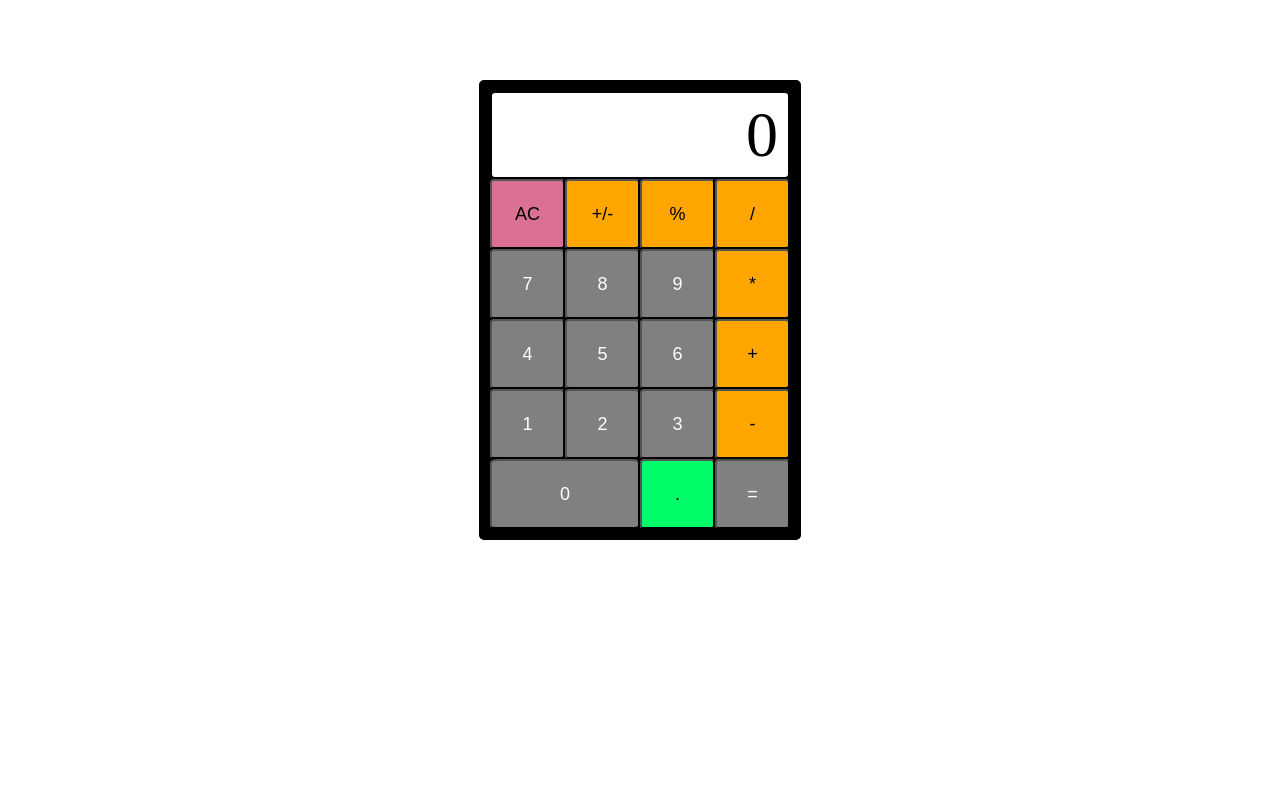
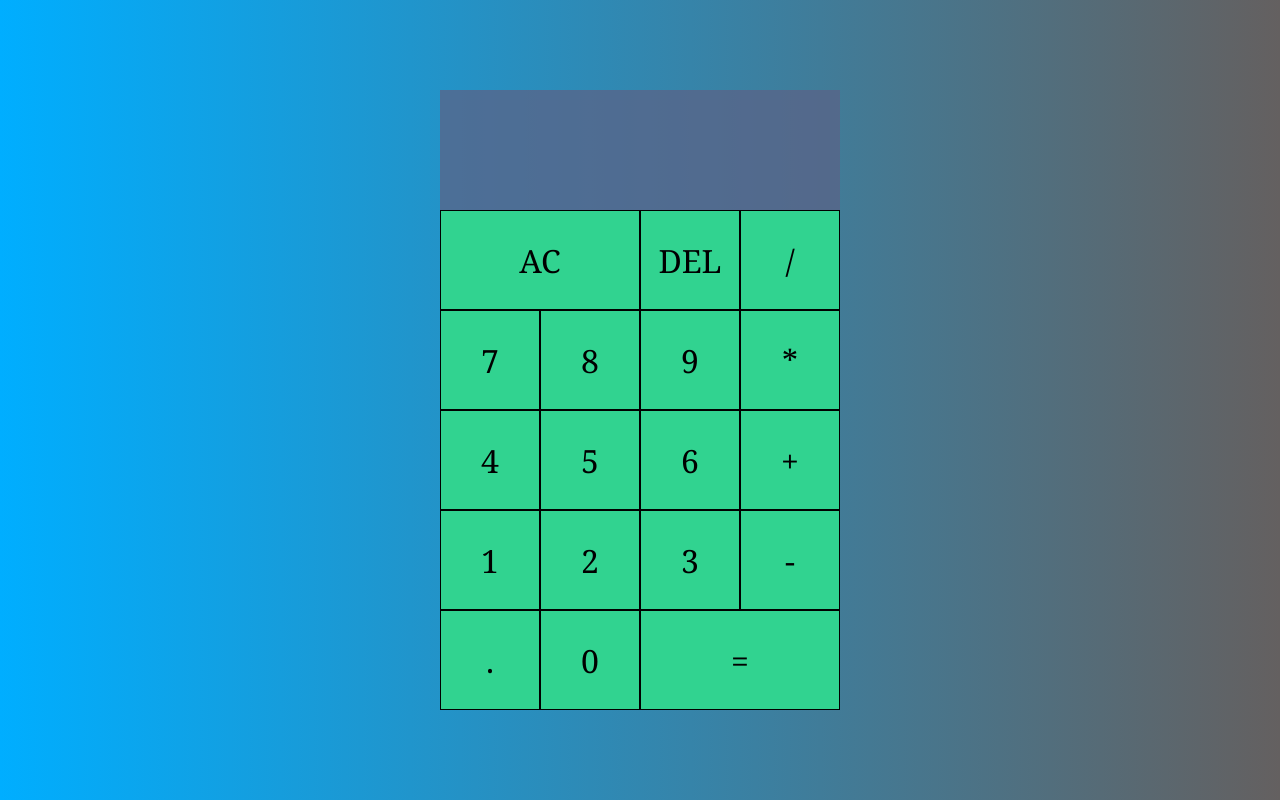
Before and after one commit to CameronMeyer07/calculator, a plain HTML site: page index.html in a window 1280 px wide. Both pictures are taken after a click on the button "AC". Drawn offline with Linux system fonts and the light colour scheme.

Commit message:
Add the working JS to the calculator

```diff
--- a/index.html
+++ b/index.html
@@ -3,35 +3,34 @@
 <head>
     <meta charset="UTF-8">
     <meta name="viewport" content="width=device-width, initial-scale=1.0">
-    <link rel="stylesheet" href="styles.css">
+    <title>Calculator</title>
+    <link href="styles.css" rel="stylesheet">
     <script src="script.js" defer></script>
-    <title>Calculator</title>
 </head>
 <body>
-    <div class="container">
-        <div class="display">0</div>
-        <div class="keypad">
-            <button class="clear">AC</button>
-            <button class="operator" onclick="add()">+/-</button>
-            <button class="operator">%</button>
-            <button class="operator">/</button>
-            <button class="operand">7</button>
-            <button class="operand">8</button>
-            <button class="operand">9</button>
-            <button class="operator">*</button>
-            <button class="operand">4</button>
-            <button class="operand">5</button>
-            <button class="operand">6</button>
-            <button class="operator">+</button>
-            <button class="operand">1</button>
-            <button class="operand">2</button>
-            <button class="operand">3</button>
-            <button class="operator">-</button>
-            <button class="operand zero">0</button>
-            <button class="operator comma">.</button>
-            <button class="operator equals">=</button>
+    <div class="calculator-grid">
+        <div class="output">
+            <div data-previous-opperand class="prevOpperand"></div>
+            <div data-current-opperand  class="currentOpperand"></div>
         </div>
+        <button class="span-two" data-all-clear>AC</button>
+        <button data-delete>DEL</button>
+        <button data-operation>/</button>
+        <button data-number>7</button>
+        <button data-number>8</button>
+        <button data-number>9</button>
+        <button data-operation>*</button>
+        <button data-number>4</button>
+        <button data-number>5</button>
+        <button data-number>6</button>
+        <button data-operation>+</button>
+        <button data-number>1</button>
+        <button data-number>2</button>
+        <button data-number>3</button>
+        <button data-operation>-</button>
+        <button data-number>.</button>
+        <button data-number>0</button>
+        <button class="span-two" data-equals>=</button>
     </div>
-
 </body>
 </html>
--- a/script.js
+++ b/script.js
@@ -1,21 +1,104 @@
-// Global variables
- let displayValue = '0';
- let firstVal = '';
- let secVal = '';
- let operator = '';
+class Calculator{
+    constructor(previousOpperandTextElement, currentOpperandTextElement){
+        this.previousOpperandTextElement = previousOpperandTextElement;
+        this.currentOpperandTextElement = currentOpperandTextElement;
+        this.clear();
+    }
 
-// functions
-const add = (a, b) => a + b;
-const sub = (a, b) => a - b;
-const divide = (a, b) => a / b;
-const multiply = (a, b) => a * b;
+    clear(){
+        this.currentOpperand = '';
+        this.previousOpperand = '';
+        this.operation = undefined;
+    }
 
-// update display
-const displayUpdate = () => {
-const display = document.querySelector(".display");
-display.innerText = displayValue;
+    delete(){
+        this.currentOpperand = this.currentOpperand.toString().slice(0, -1);
+    }
+
+    appendNumber(number){
+        if (number === '.' && this.currentOpperand.includes('.')) return;
+        this.currentOpperand += number;
+    }
+
+    chooseOpperation(operation){
+        if (this.currentOpperand === '') return;
+        if (this.previousOpperand !== ''){
+            this.compute()
+        }
+        this.operation = operation;
+        this.previousOpperand = this.currentOpperand;
+        this.currentOpperand = '';
+    }
+
+    compute(){
+        let computation ;
+        const prev = parseFloat(this.previousOpperand);
+        const current = parseFloat(this.currentOpperand);
+        if (isNaN(prev) || isNaN(current))return;
+
+        switch(this.operation){
+            case '+':
+                computation = prev + current;
+                break;
+            case '-':
+                computation = prev - current;
+                break;
+            case '*':
+                computation = prev * current;
+                break;
+            case '/':
+                computation = prev / current;
+                break;
+            default:
+                return;
+        }
+        this.currentOpperand = computation;
+        this.operation = undefined;
+        this.previousOpperand = '';
+    }
+
+    updateDisplay(){
+        this.currentOpperandTextElement.innerText = this.currentOpperand;
+        this.previousOpperandTextElement.innerText = this.previousOpperand;
+    }
 };
 
-// clear memory(reset)
 
-// store variables
+const numberButtons = document.querySelectorAll('[data-number]');
+const operationButtons = document.querySelectorAll('[data-operation]');
+const equalsButton = document.querySelector('[data-equals');
+const deleteButton = document.querySelector('[data-delete');
+const allClearButton = document.querySelector('[data-all-clear');
+const previousOpperandTextElement = document.querySelector('[data-previous-opperand');
+const currentOpperandTextElement = document.querySelector('[data-current-opperand');
+
+const calculator = new Calculator(previousOpperandTextElement,  currentOpperandTextElement);
+
+numberButtons.forEach(button => {
+    button.addEventListener('click', () => {
+        calculator.appendNumber(button.innerText);
+        calculator.updateDisplay();
+    });
+});
+
+operationButtons.forEach(button => {
+    button.addEventListener('click', () => {
+        calculator.chooseOpperation(button.innerText);
+        calculator.updateDisplay();
+    });
+});
+
+equalsButton.addEventListener('click', button => {
+    calculator.compute();
+    calculator.updateDisplay();
+});
+
+allClearButton.addEventListener('click', button => {
+    calculator.clear();
+    calculator.updateDisplay();
+});
+
+deleteButton.addEventListener('click', button => {
+    calculator.delete();
+    calculator.updateDisplay();
+});
--- a/styles.css
+++ b/styles.css
@@ -1,67 +1,59 @@
-.container {
-    margin: 80px auto;
-    background-color: black;
+*, *::before, *::after {
     box-sizing: border-box;
-    width: fit-content;
-    padding: 5px;
-    border: 6px double black;
-    border-radius: 5px;
+    font-family:Cambria, Cochin, Georgia, Times, 'Times New Roman', serif;
+    font-weight: normal;
 }
 
-.keypad {
-    display: flex;
-    flex-wrap: wrap;
-    height: 80%;
-    width: 300px;
-    justify-content: space-between;
-    margin: auto;
-    }
-
-.operator, .operand , .clear {
-    height: 70px;
-    width: 70px;
-    flex: 1 0 auto;
-    font-size: large;
-    border-radius: 5%;
+body {
+    padding: 0;
+    margin: 0;
+    background: linear-gradient(to right, rgb(0, 174, 255), rgb(100, 96, 96))
 }
 
-.display {
-    border: 2px solid black;
-    box-sizing: border-box;
-    font-size: 4rem;
-    display: flex;
-    justify-content: flex-end;
-    width: 300px;
-    margin: auto;
-    padding: 5px 10px;
-    border-radius: 5px;
-    background-color: white;
+.calculator-grid{
+    display: grid;
+    justify-content: center;
+    align-content: center;
+    min-height: 100vh;
+    grid-template-columns: repeat(4, 100px);
+    grid-template-rows: minmax(120px, auto) repeat(5, 100px);
 }
 
-.zero {
-    height: 70px;
-    width: 145px;
+.calculator-grid > button {
+    cursor: pointer;
+    font-size: 2rem;
+    border: 1px solid black;
+    outline: none;
+    background-color: rgb(49, 211, 144);
 }
 
-.clear {
-    background-color: palevioletred;
-}
-
-.operator {
-    background-color: orange;
-}
-
-.comma {
-    background-color: rgb(0, 252, 105);
-}
-
-.equals, .operand {
-    background-color: grey;
-    color: white;
-}
-
-button:hover {
-    cursor: pointer;
+.calculator-grid > button:hover{
     transform: scale(1.1);
     transition: 100ms;
 }
+
+.span-two {
+    grid-column: span 2;
+}
+
+.output {
+    grid-column: 1 / -1;
+    background-color: rgba(90, 99, 135, 0.75);
+    display: flex;
+    align-items: flex-end;
+    justify-content: space-around;
+    flex-direction: column;
+    padding: 10px;
+    word-wrap: break-word;
+    word-break: break-all;
+}
+
+.output .prevOpperand {
+    color: rgba(255, 255, 255, .75);
+    font-size: 1.5rem;
+}
+
+.output .currentOpperand {
+    color: white;
+    font-size: 2.5rem;
+}
```
Also changed, not shown: 1 other file.
